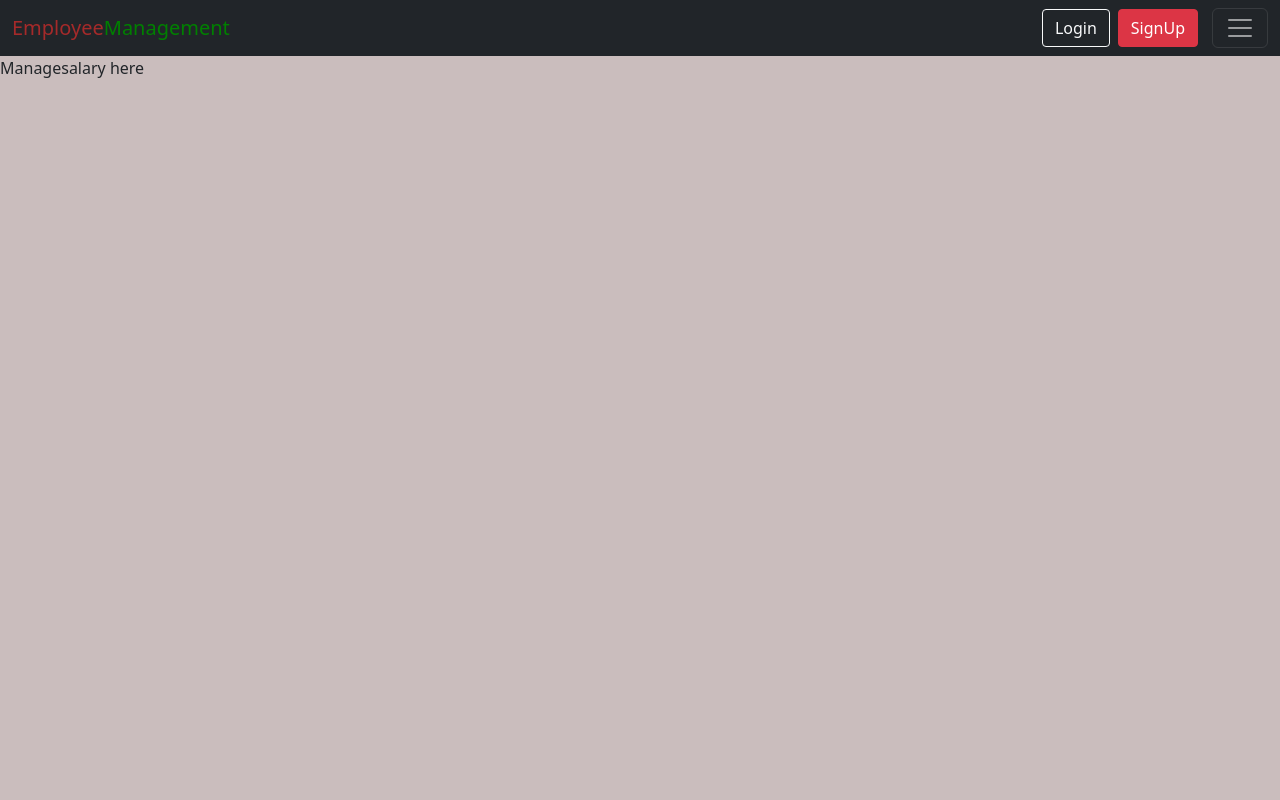
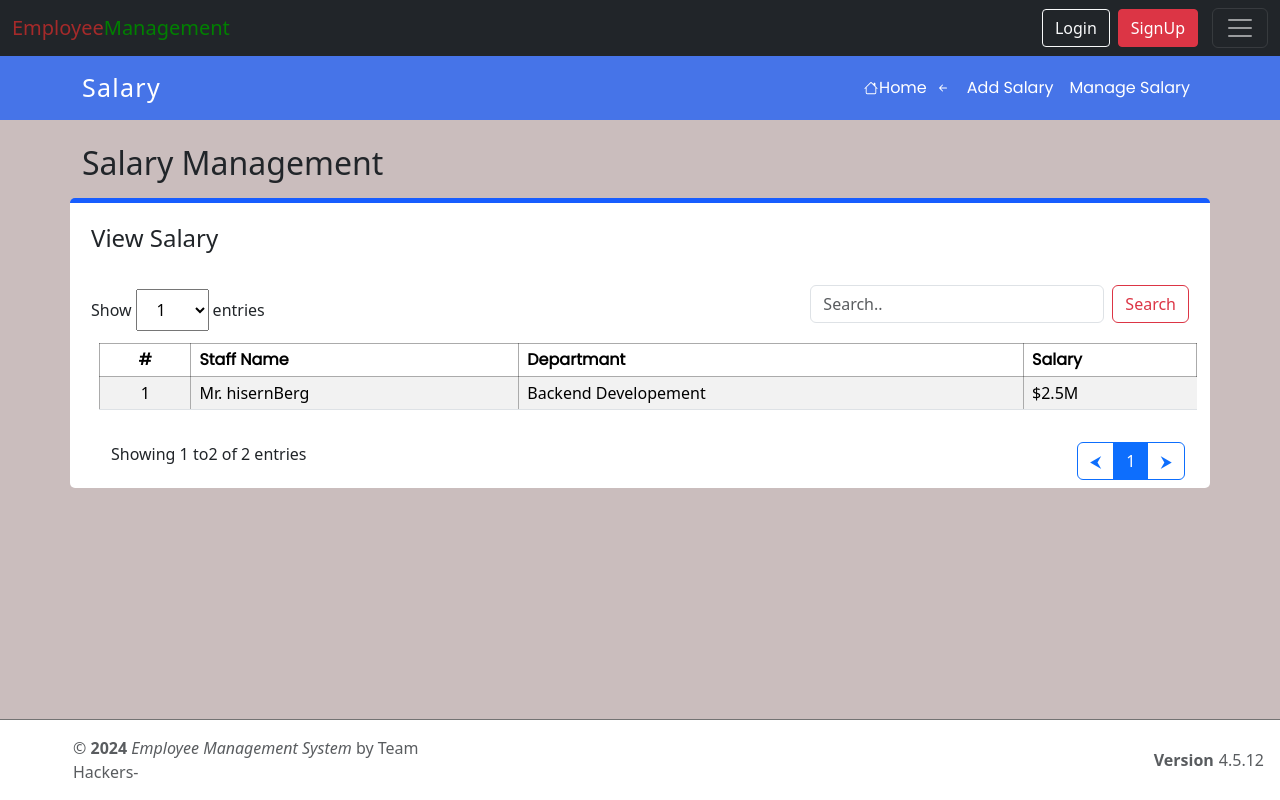
Before and after one commit to Soumadip-cmd/Employee-Management-EMS-, a React (Create React App) app: page /managesalary in a window 1280 px wide. Built offline with nearby package versions, Linux system fonts and the light colour scheme.

Commit message:
manage salary ui

```diff
--- a/package.json
+++ b/package.json
@@ -15,7 +15,7 @@
     "concurrently": "^8.2.2",
     "create-react-app": "^5.0.1",
     "firebase": "^10.9.0",
-    "html2pdf.js": "^0.10.1",
+    "html2pdf.js": "^0.9.0",
     "react": "^18.2.0",
     "react-bootstrap": "^2.10.1",
     "react-dom": "^18.2.0",
--- a/src/components/Salary/Managesalary.js
+++ b/src/components/Salary/Managesalary.js
@@ -1,9 +1,194 @@
-import React from 'react'
+import React from "react";
+import "./managesalary.css";
+import Footer from "../Footer";
+import { Link } from "react-router-dom/cjs/react-router-dom.min";
+export default function Managesalary() {
+  let boxstyle = {
+    background: "white",
+    padding: "21px",
+    borderTop: "5px solid #004dffe8",
+    borderRadius: "5px",
+    height: "auto",
+  };
 
-export default function Managesalary() {
   return (
     <>
-        Managesalary here
+      <div style={{minHeight:'100%'}}>
+      <nav
+        className="navbar navbar-expand-lg"
+        style={{backgroundColor: "rgb(0 77 255 / 65%)" }}
+      >
+        <div className="container">
+          <Link className="navbar-brand" style={{ fontSize: "25px",color:'white',letterSpacing:".05125em"}} to="/">
+            Salary
+          </Link>
+          <button
+            className="navbar-toggler"
+            type="button"
+            data-bs-toggle="collapse"
+            data-bs-target="/navbarSupportedContent"
+            aria-controls="navbarSupportedContent"
+            aria-expanded="false"
+            aria-label="Toggle navigation"
+          >
+            <span className="navbar-toggler-icon"></span>
+          </button>
+          <div className="collapse navbar-collapse" id="navbarSupportedContent">
+            <ul className="navbar-nav ms-auto">
+              <li className="nav-item">
+                <Link className="nav-link" style={{ color:'white' }} to="/">
+                  <span className="ms-2">
+                    <svg
+                      xmlns="http://www.w3.org/2000/svg"
+                      width="16"
+                      height="14"
+                      fill="currentColor"
+                      className="bi bi-house"
+                      viewBox="0 0 16 16"
+                    >
+                      <path d="M8.707 1.5a1 1 0 0 0-1.414 0L.646 8.146a.5.5 0 0 0 .708.708L2 8.207V13.5A1.5 1.5 0 0 0 3.5 15h9a1.5 1.5 0 0 0 1.5-1.5V8.207l.646.647a.5.5 0 0 0 .708-.708L13 5.793V2.5a.5.5 0 0 0-.5-.5h-1a.5.5 0 0 0-.5.5v1.293zM13 7.207V13.5a.5.5 0 0 1-.5.5h-9a.5.5 0 0 1-.5-.5V7.207l5-5z" />
+                    </svg>
+                  </span>
+                  Home
+                  <span className="ms-2">
+                    <svg
+                      xmlns="http://www.w3.org/2000/svg"
+                      width="16"
+                      height="16"
+                      fill="currentColor"
+                      className="bi bi-arrow-left-short"
+                      viewBox="0 0 16 16"
+                    >
+                      <path
+                        fill-rule="evenodd"
+                        d="M12 8a.5.5 0 0 1-.5.5H5.707l2.147 2.146a.5.5 0 0 1-.708.708l-3-3a.5.5 0 0 1 0-.708l3-3a.5.5 0 1 1 .708.708L5.707 7.5H11.5a.5.5 0 0 1 .5.5"
+                      />
+                    </svg>
+                  </span>
+                </Link>
+              </li>
+              <li className="nav-item">
+                <Link
+                  className="nav-link"
+                  style={{ color:'white' }}
+                  to="/addsalary"
+                >
+                  Add Salary
+                </Link>
+              </li>
+              <li className="nav-item">
+                <Link className="nav-link" style={{ color:'white' }} to='/managesalary'>
+                  Manage Salary
+                </Link>
+              </li>
+            </ul>
+          </div>
+        </div>
+      </nav>
+        <div className="container my-2 pt-3">
+          <h2>Salary Management</h2>
+        </div>
+        <div className="container mt-3" style={boxstyle}>
+          <h4>View Salary</h4>
+          <br />
+          Show
+          <select className="p-2 m-1 px-3">
+            <option value={1} id="num1">
+              1
+            </option>
+            <option value={2} id="num2">
+              2
+            </option>
+            <option value={3} id="num3">
+              3
+            </option>
+            <option value={4} id="num4">
+              4
+            </option>
+            <option value={5} id="num5">
+              5
+            </option>
+            <option value={6} id="num6">
+              6
+            </option>
+            <option value={7} id="num7">
+              7
+            </option>
+            <option value={8} id="num8">
+              8
+            </option>
+            <option value={9} id="num9">
+              9
+            </option>
+            <option value={10} id="num10">
+              10
+            </option>
+          </select>
+          entries
+          <form class="d-flex float-end">
+            <input
+              class="form-control me-2"
+              type="search"
+              placeholder="Search.."
+              aria-label="Search"
+            />
+            <button class="btn btn-outline-danger" type="submit">
+              Search
+            </button>
+          </form>
+          <div className="container m-2">
+            <div className="row">
+              <table className="table table-striped table-hover">
+                <thead>
+                  <tr>
+                    <th className="col-1 bg- p-1 px-2  text-center tablestyle">
+                      #
+                    </th>
+                    <th className="col bg- p-1 px-2  tablestyle">Staff Name</th>
+                    <th className="col bg- p-1 px-2  tablestyle">Departmant</th>
+                    <th className="col bg- p-1 px-2  tablestyle">Salary</th>
+                  </tr>
+                </thead>
+                <tbody>
+                  <tr>
+                    <td className="col-1 bg- p-1 px-2  text-center" style={{borderLeft:'1px solid rgba(0, 0, 0, 0.331)'}}>
+                      1
+                    </td>
+                    <td className="col bg- p-1 px-2 " style={{borderLeft:'1px solid rgba(0, 0, 0, 0.331)'}}>Mr. hisernBerg</td>
+                    <td className="col bg- p-1 px-2 " style={{borderLeft:'1px solid rgba(0, 0, 0, 0.331)'}}>Backend Developement</td>
+                    <td className="col bg- p-1 px-2 " style={{borderLeft:'1px solid rgba(0, 0, 0, 0.331)'}}>$2.5M</td>
+
+                  </tr>
+
+                </tbody>
+              </table>
+            </div>
+          </div>
+          <div
+            className="container m-2"
+            style={{ background: "white", height: "25px" }}
+          >
+            <p className="float-start my-2">Showing 1 to2 of 2 entries</p>
+            <div
+              class="btn-group float-end my-2"
+              role="group"
+              aria-label="Basic outlined example"
+            >
+              <button type="button" class="btn btn-outline-primary">
+                &#11164;
+              </button>
+              <button type="button" class="btn btn-outline-primary active">
+                1
+              </button>
+              <button type="button" class="btn btn-outline-primary">
+                &#11166;
+              </button>
+            </div>
+          </div>
+        </div>
+      </div>
+
+      <Footer footerstyle="fixed-bottom" />
     </>
-  )
+  );
 }
--- /dev/null
+++ b/src/components/Salary/managesalary.css
@@ -0,0 +1,5 @@
+@import url('https://fonts.googleapis.com/css2?family=Poppins&display=swap');
+.tablestyle{
+    border:.5px solid rgba(0, 0, 0, 0.331);
+    font-family: 'Poppins', sans-serif;
+}
```
Also changed, not shown: 1 other file (tests, documents, lock files or other folders).
